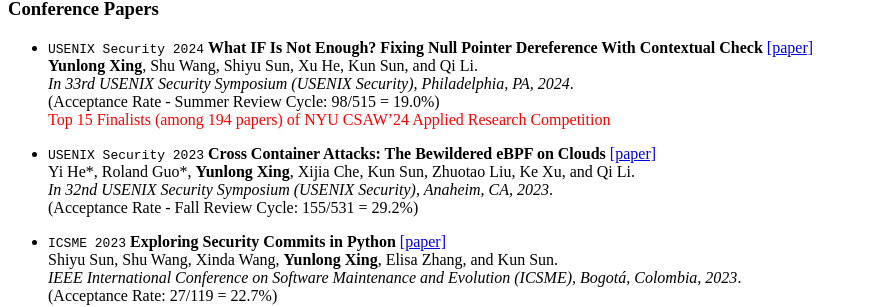
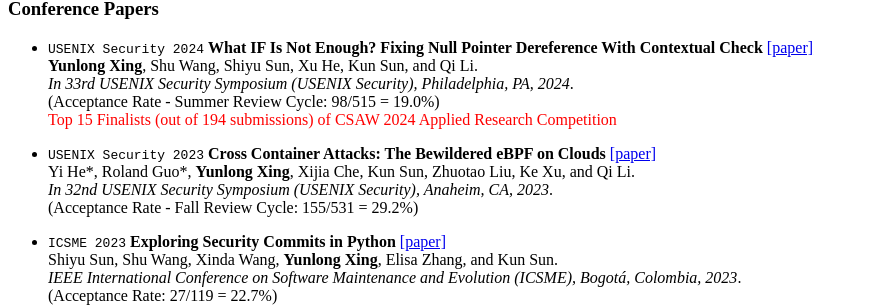
Before and after one commit to YunlongXing/yunlongxing.github.io, a Jekyll site: the page built from _pages/includes/pub.md, in a window 1280 px wide. Shown: the part 715-1022 px from the top of the page, without its empty margins (0-870 px from the left). Built offline with Jekyll 4.4.1, drawn with Linux system fonts in a browser that asks for light colours; our own code applies the rules of GitHub Pages for plain Markdown files.

Commit message:
Update pub.md

```diff
--- a/_pages/includes/pub.md
+++ b/_pages/includes/pub.md
@@ -4,7 +4,7 @@
 **Yunlong Xing**, Shu Wang, Shiyu Sun, Xu He, Kun Sun, and Qi Li.<br>
 *In 33rd USENIX Security Symposium (USENIX Security), Philadelphia, PA, 2024*.<br>
 (Acceptance Rate - Summer Review Cycle: 98/515 = 19.0%)<br>
-<span style="color:red">Top 15 Finalists (among 194 papers) of NYU CSAW'24 Applied Research Competition</span>
+<span style="color:red">Top 15 Finalists (out of 194 submissions) of CSAW 2024 Applied Research Competition</span>
 
 - ``USENIX Security 2023`` **Cross Container Attacks: The Bewildered eBPF on Clouds** [\[paper\]](/publications/security23_container.pdf)<br>
 Yi He\*, Roland Guo\*, **Yunlong Xing**, Xijia Che, Kun Sun, Zhuotao Liu, Ke Xu, and Qi Li.<br>
```
